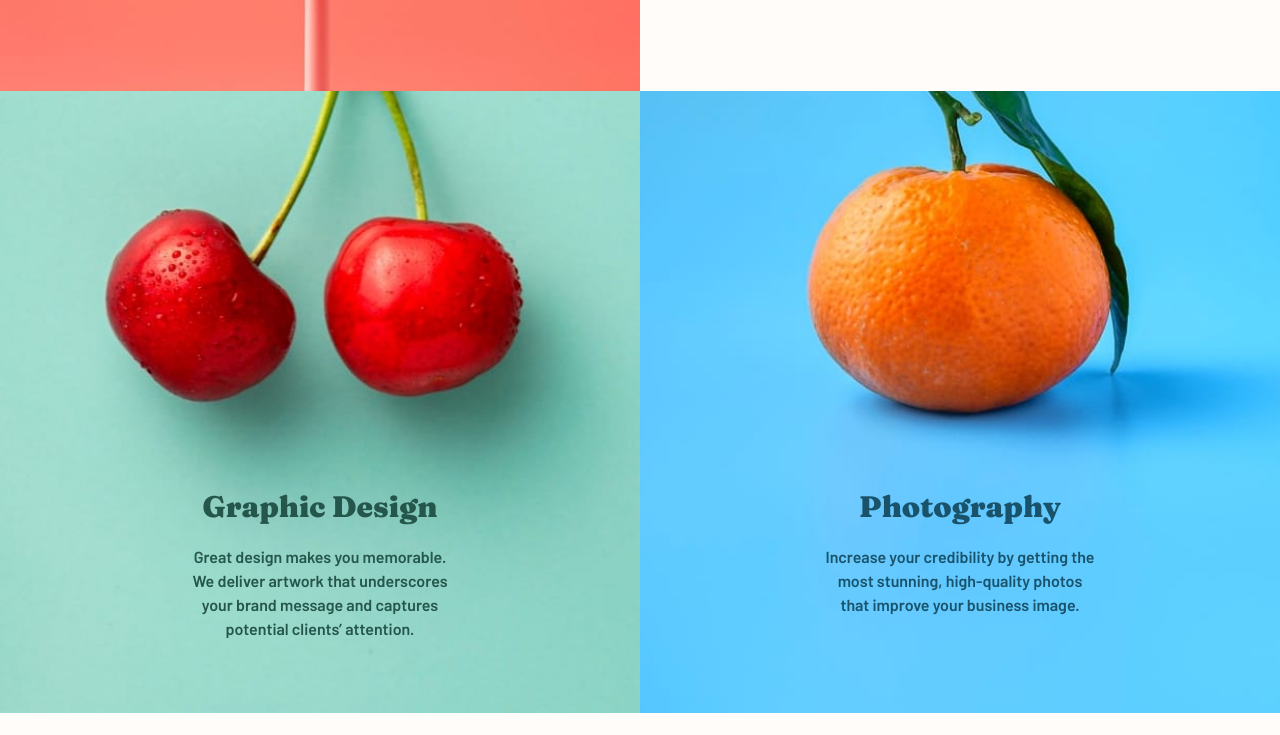
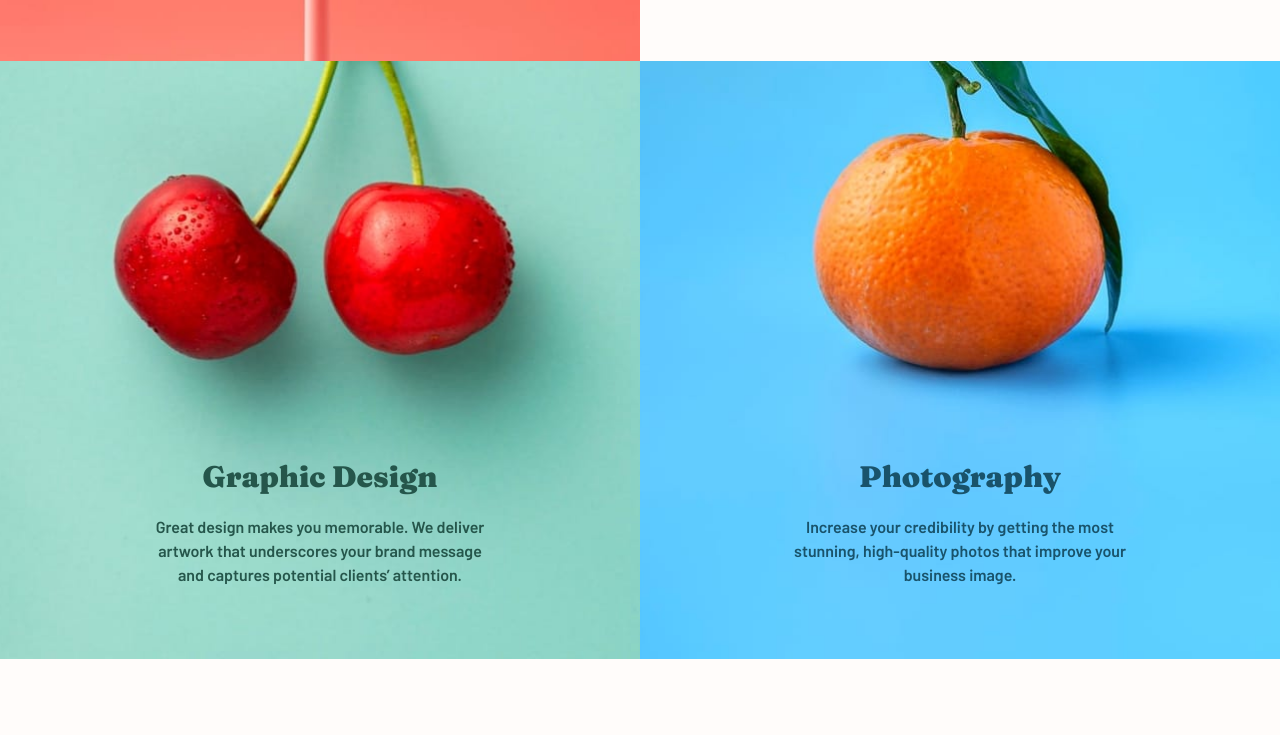
Before and after one commit to adityaphasu/sunnyside-agency-landing-page, a website built with Parcel: page index.html in a window 1280 px wide. Shown: the part 1805-2540 px from the top of the page. Built offline with nearby package versions, Linux system fonts and the light colour scheme.

Commit message:
adjust padding and set width to text

```diff
--- a/scss/layouts/_header.scss
+++ b/scss/layouts/_header.scss
@@ -9,7 +9,7 @@
 
   @include mq(medium2) {
     background-image: url("../assets/images/desktop/image-header.jpg");
-    padding: 2.9rem 3.1rem 21rem 2.5rem;
+    padding: 2rem 3.1rem 20rem 2.5rem;
 
     &__logo {
       min-width: 10.5rem;
--- a/scss/layouts/_services.scss
+++ b/scss/layouts/_services.scss
@@ -7,13 +7,13 @@
 
   &__content {
     font-size: 1rem;
-    padding: 24.7rem 1.3rem 4.125rem;
+    padding: 24.7rem 0 4.125rem;
     background-position: center;
     background-size: cover;
     background-repeat: no-repeat;
 
     @include mq(large) {
-      padding: 23.6rem 11.5rem 4.5rem;
+      padding: 23.6rem 0 4.5rem;
     }
 
     &:nth-child(1) {
@@ -43,4 +43,9 @@
       padding-block: 1rem;
     }
   }
+
+  &__text {
+    width: 22rem;
+    margin: auto;
+  }
 }
```
